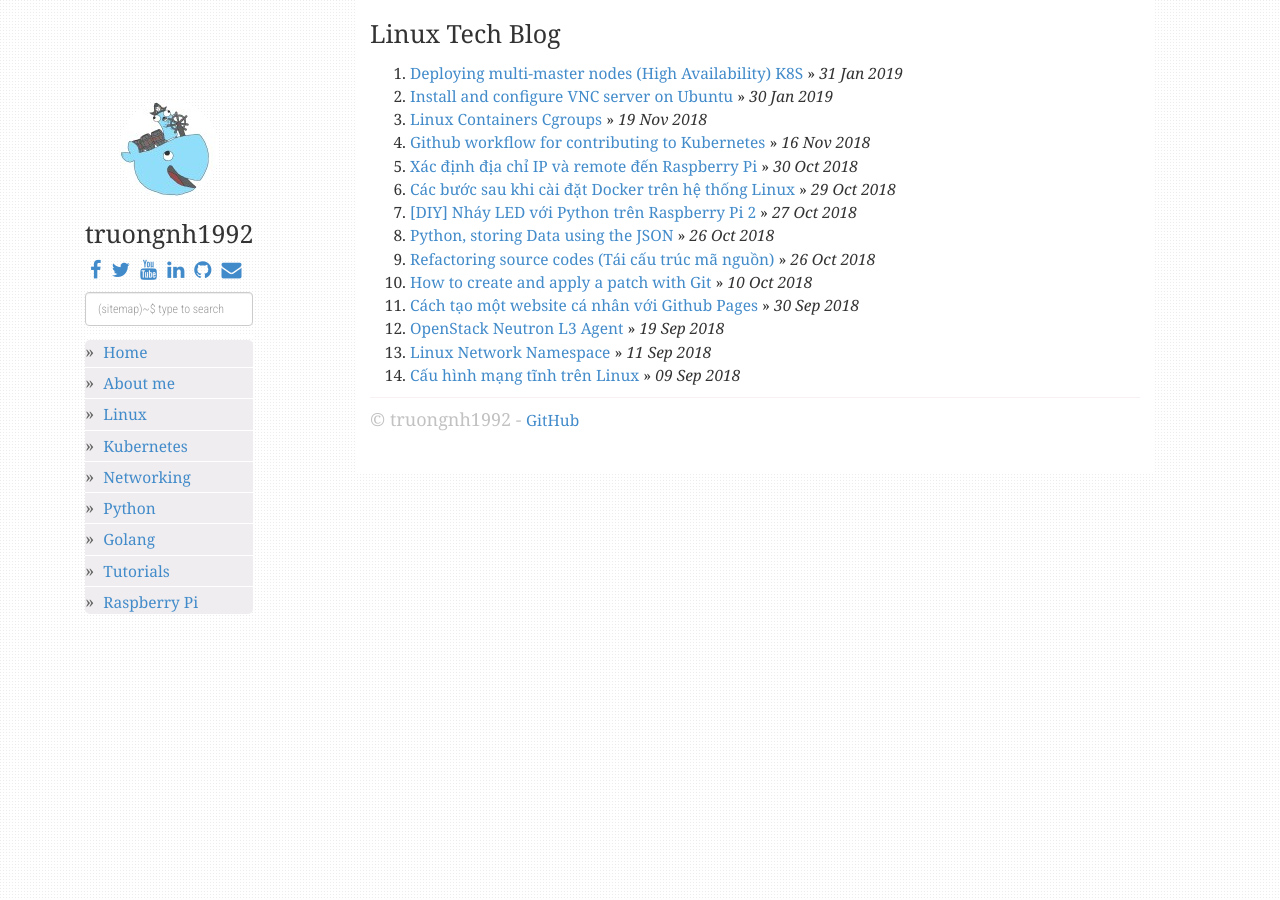
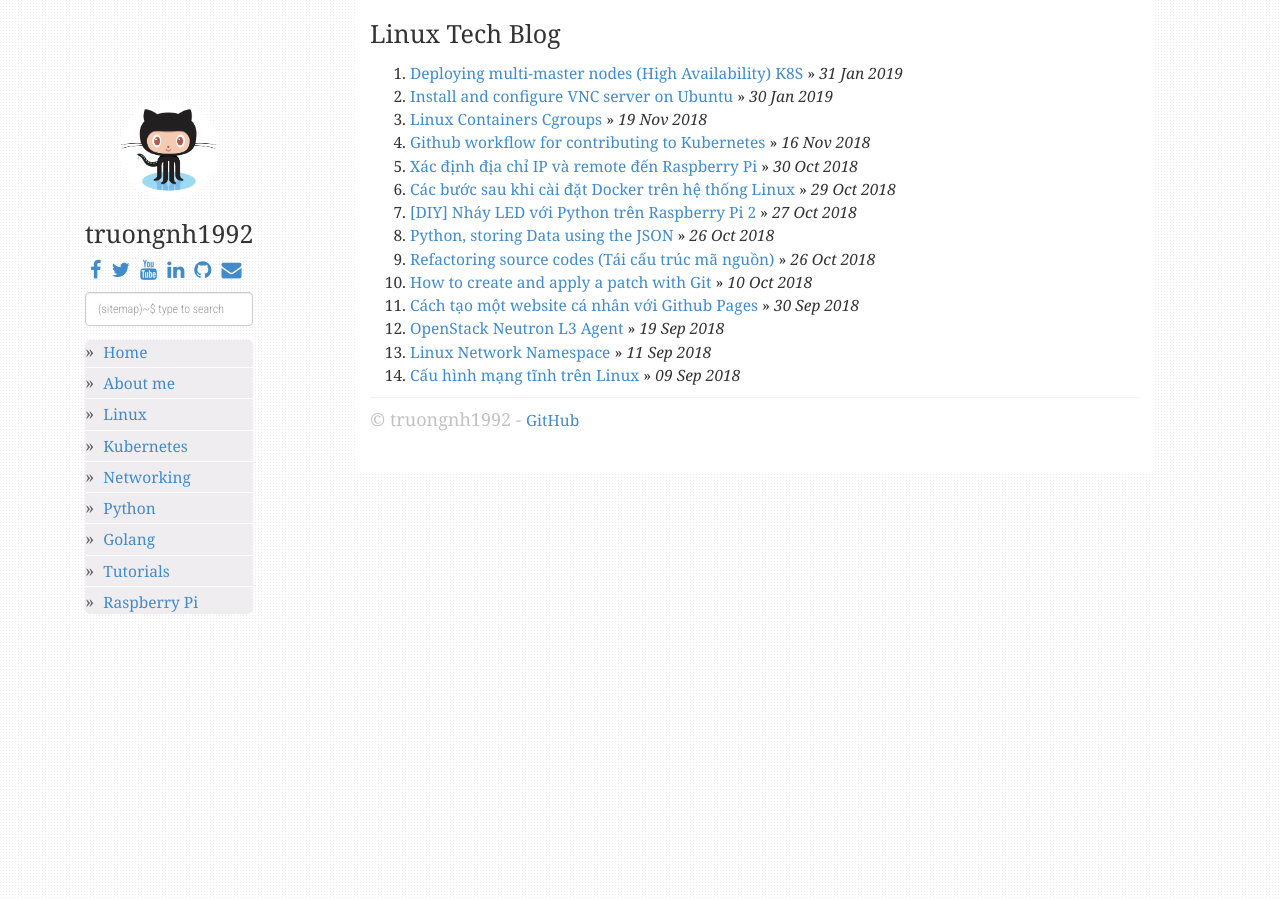
Before and after one commit to truongnh1992/truongnh1992.github.io, a Jekyll site: the page built from index.html, in a window 1280 px wide. Built offline with Jekyll 4.4.1, drawn with Linux system fonts in a browser that asks for light colours; nearby versions of some CDN libraries; some web fonts are replaced; the list of posts is cut into pages by our own code.

Commit message:
Change site logo to github octocat
Signed-off-by: Nguyen Hai Truong <truongnh@vn.fujitsu.com>

```diff
--- a/_config.yml
+++ b/_config.yml
@@ -5,7 +5,7 @@
 about: ""
 disqus_shortname: truongnh-bk55-github-io
 google_analytics: UA-126117321-1
-avatar_url: /static/img/gopher.jpg
+avatar_url: /static/img/github-octocat.png
 
 enableTags: true
 tagarray: []
```
Also changed, not shown: static/img/github-octocat.png (added).
